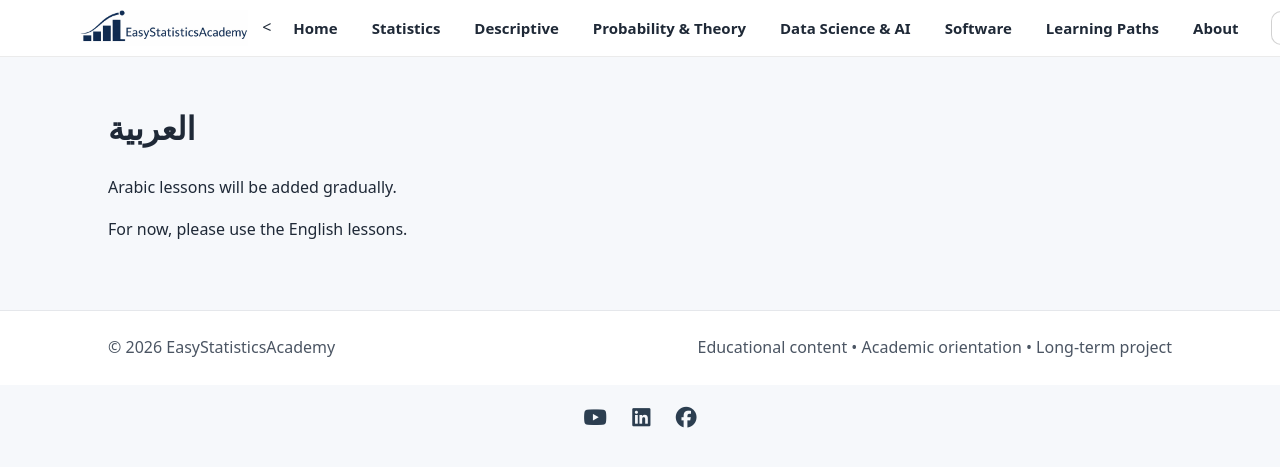
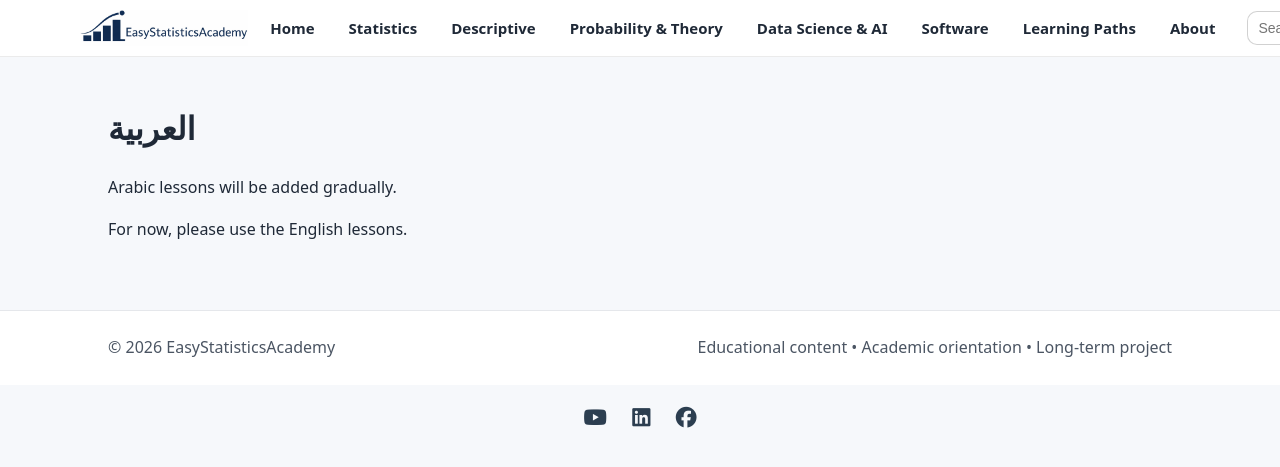
Before and after one commit to ammar-homaida-statistics/easystatisticsacademy, a Jekyll site: the page built from ar/index.md, in a window 1280 px wide. Shown: the top 467 px of the page. Built offline with Jekyll 4.4.1, drawn with Linux system fonts in a browser that asks for light colours.

Commit message:
Update header.html

```diff
--- a/_includes/header.html
+++ b/_includes/header.html
@@ -11,7 +11,7 @@
       <span class="nav-toggle-bar"></span>
     </button>
 
-    <<nav id="site-nav" class="nav" aria-label="Primary">
+    <nav id="site-nav" class="nav" aria-label="Primary">
   <a href="/">Home</a>
   <a href="/foundations/">Statistics</a>
   <a href="/descriptive/">Descriptive</a>
```
